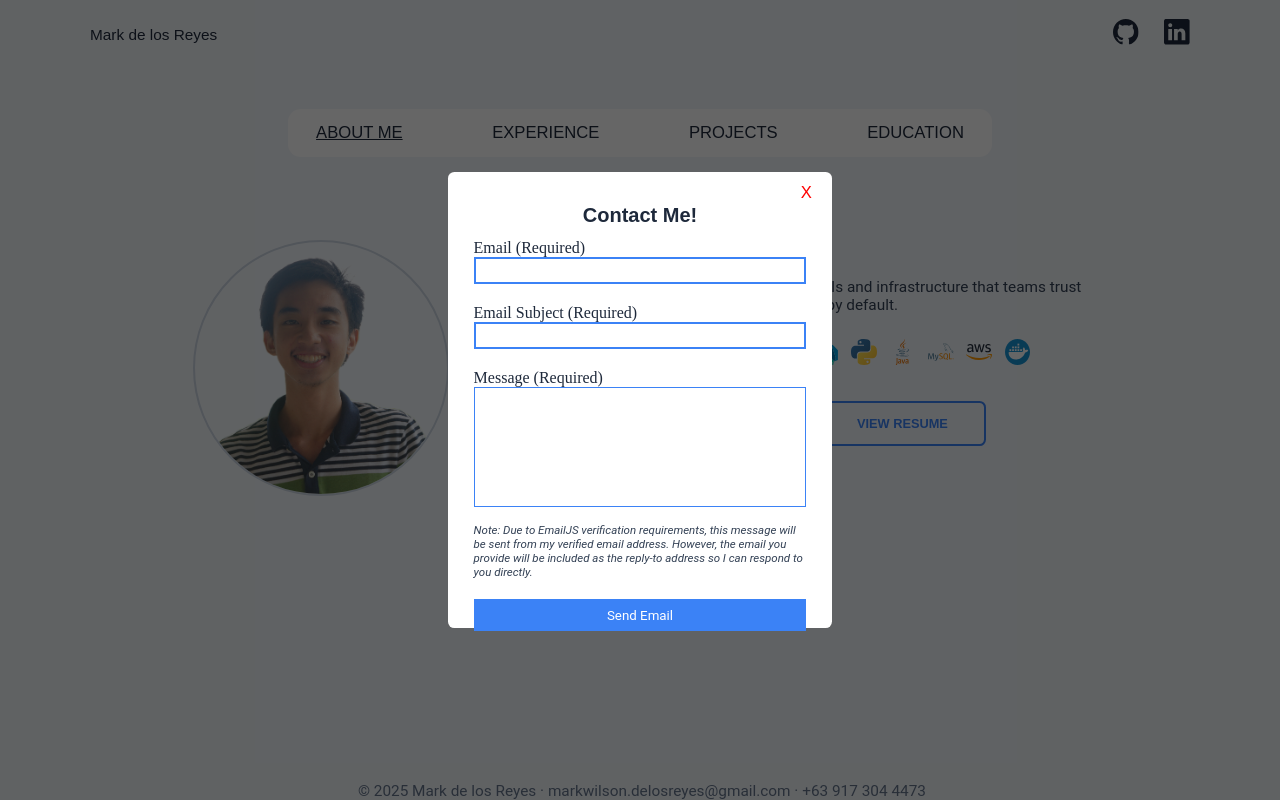
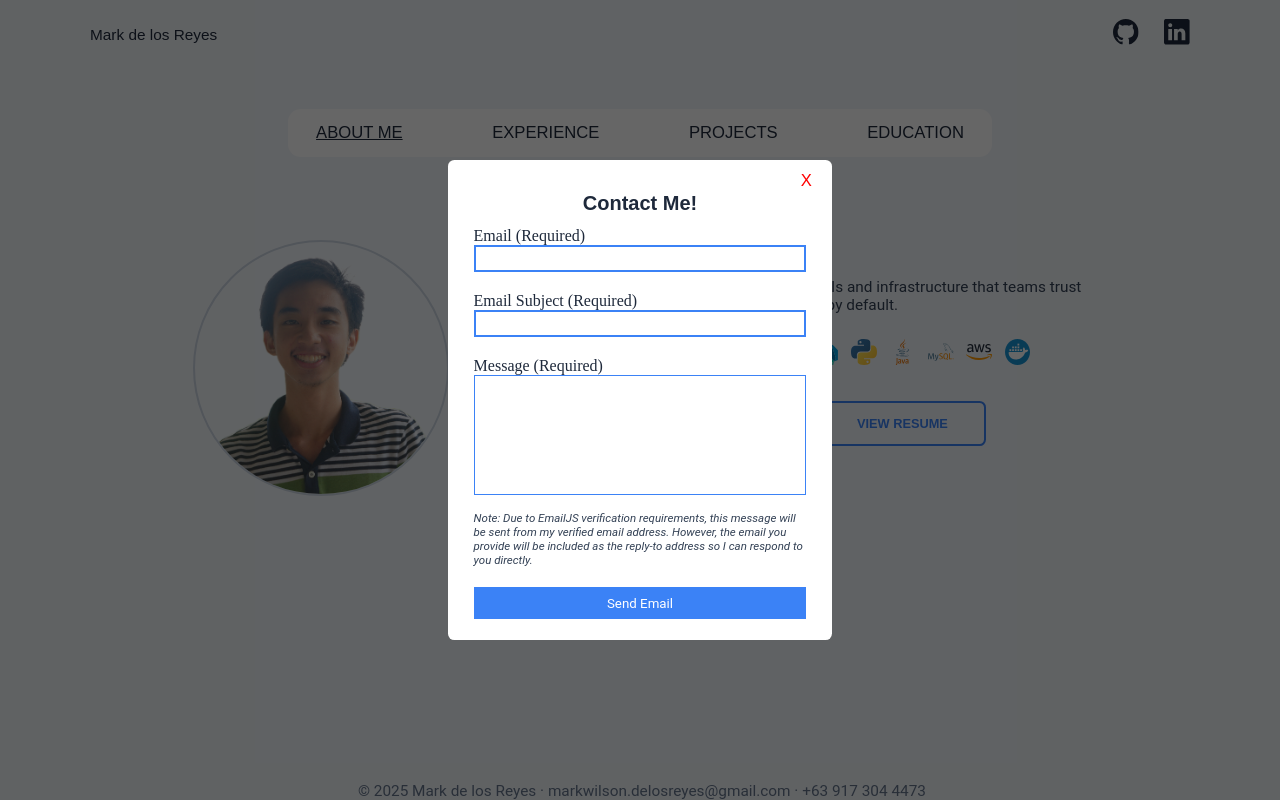
Before and after one commit to mawi-delosreyes/Portfolio, a React (Vite) app: page / in a window 1280 px wide. Both pictures are taken after a click on the button "GET IN TOUCH!". Built offline with nearby package versions, Linux system fonts and the light colour scheme.

Commit message:
fix: modified input box size

```diff
--- a/src/styles/email.css
+++ b/src/styles/email.css
@@ -13,7 +13,7 @@
 
 #modal-content {
     width: 30vw;
-    height: 57vh;
+    height: 60vh;
     background-color: #FFFFFF;
     position: relative;
     border-radius: 0.5vw;
@@ -87,6 +87,7 @@
     border-style: solid;
     color: #334155;
     font-family: Roboto, sans-serif;
+    padding: 0.5vw;
 }
 
 #form-message-box {
@@ -97,6 +98,7 @@
     resize: none;
     color: #334155;
     font-family: Roboto, sans-serif;
+    padding: 0.5vw;
 }
 
 #submit-button {
```
